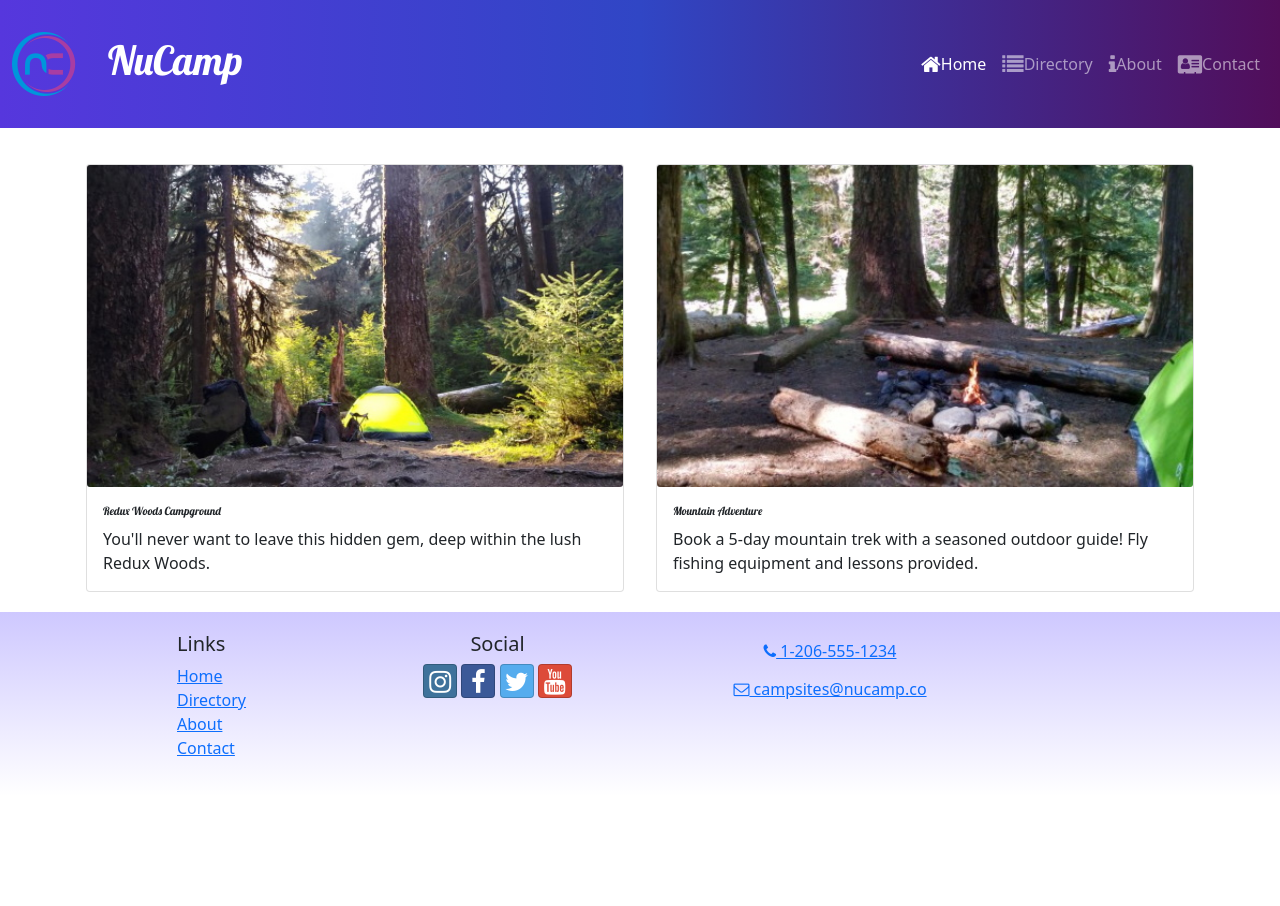
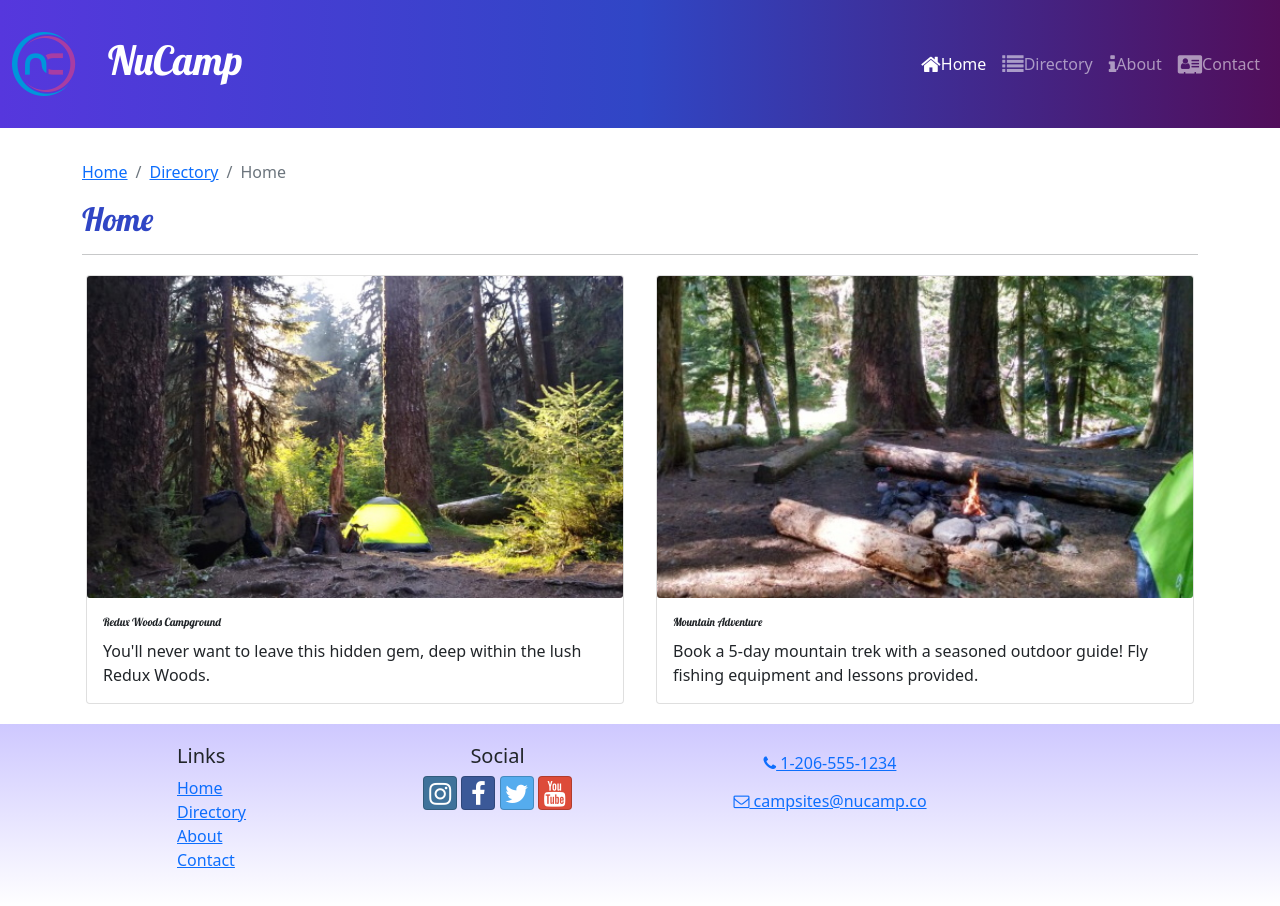
Before and after one commit to zelda50/renucampsite, a React (Create React App) app: page / in a window 1280 px wide. Before the commit the page ends 800 px from the top, so only its background shows below. Built offline with nearby package versions, Linux system fonts and the light colour scheme.

Commit message:
Breadcrumbs SubHeader

```diff
--- /dev/null
+++ b/src/components/SubHeader.js
@@ -0,0 +1,26 @@
+import { Col, Row, Breadcrumb, BreadcrumbItem } from 'reactstrap';
+import { Link } from 'react-router-dom';
+
+const SubHeader = ({ current, detail }) => {
+    return (
+        <Row>
+            <Col>
+                <Breadcrumb>
+                    <BreadcrumbItem>
+                        <Link to='/'>Home</Link>
+                    </BreadcrumbItem>
+                    {detail && (
+                        <BreadcrumbItem>
+                            <Link to='/directory'>Directory</Link>
+                        </BreadcrumbItem>
+                    )}
+                    <BreadcrumbItem active>{current}</BreadcrumbItem>
+                </Breadcrumb>
+                <h2>{current}</h2>
+                <hr />
+            </Col>
+        </Row>
+    );
+};
+
+export default SubHeader;
--- a/src/pages/CampsiteDetailPage.js
+++ b/src/pages/CampsiteDetailPage.js
@@ -3,6 +3,7 @@
 import { selectCampsiteById } from '../features/campsites/campsitesSlice';
 import CampsiteDetail from '../features/campsites/CampsiteDetail';
 import CommentsList from '../features/comments/CommentsList';
+import SubHeader from '../components/SubHeader';
 
 const CampsiteDetailPage = () => {
   const { campsiteId } = useParams();
@@ -10,6 +11,7 @@
 
   return (
     <Container>
+      <SubHeader current={campsite.name} detail={true} />
         <Row>
             <CampsiteDetail campsite={campsite} />
             <CommentsList campsiteId={campsiteId} />
--- a/src/pages/CampsitesDirectoryPage.js
+++ b/src/pages/CampsitesDirectoryPage.js
@@ -1,9 +1,11 @@
 import { Container } from 'reactstrap';
 import CampsitesList from '../features/campsites/CampsitesList';
+import SubHeader from '../components/SubHeader';
 
 const CampsitesDirectoryPage = () => {
     return (
         <Container>
+            <SubHeader current='Directory' detail={true} />
             <CampsitesList />
         </Container>
     );
--- a/src/pages/HomePage.js
+++ b/src/pages/HomePage.js
@@ -1,9 +1,11 @@
 import { Container } from 'reactstrap';
 import DisplayList from '../features/display/DisplayList';
+import SubHeader from '../components/SubHeader';
 
 const HomePage = () => {
   return (
       <Container>
+        <SubHeader current='Home' detail={true} />
           <DisplayList />
       </Container>
   );
```
